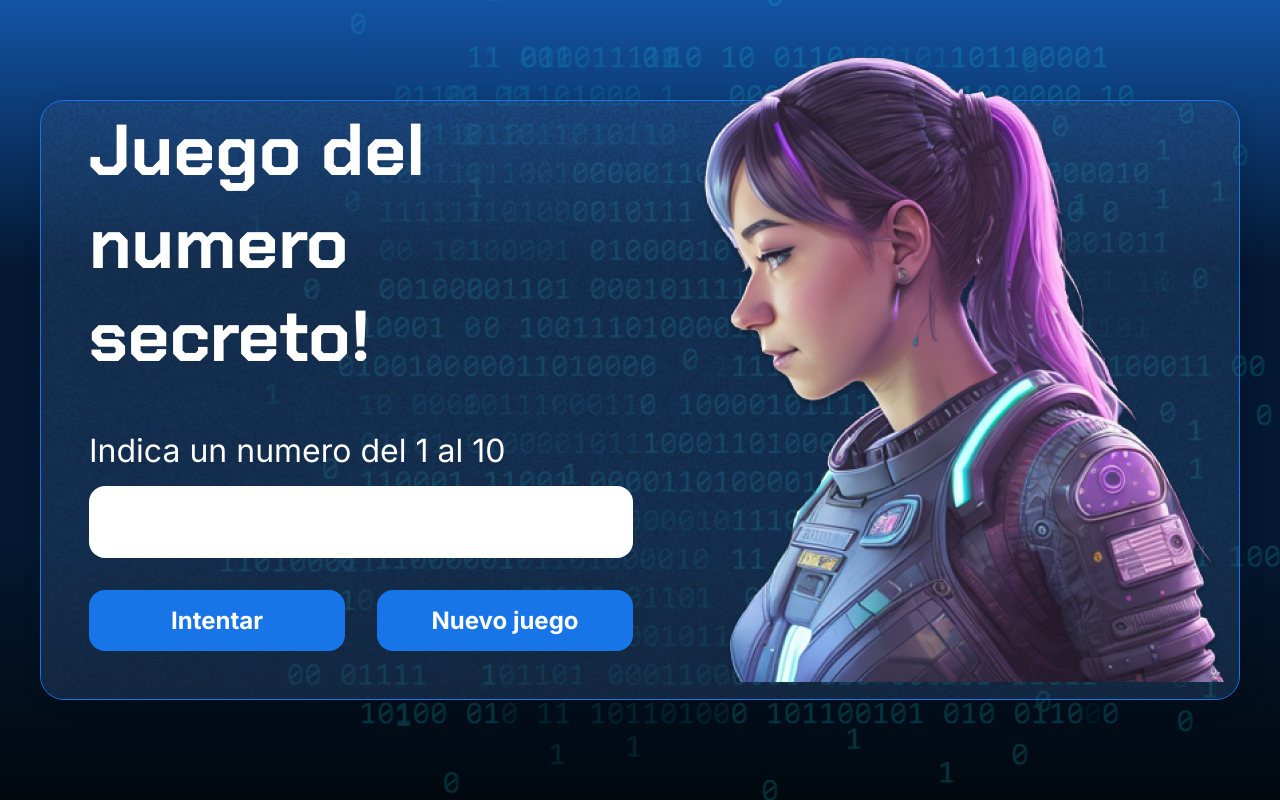
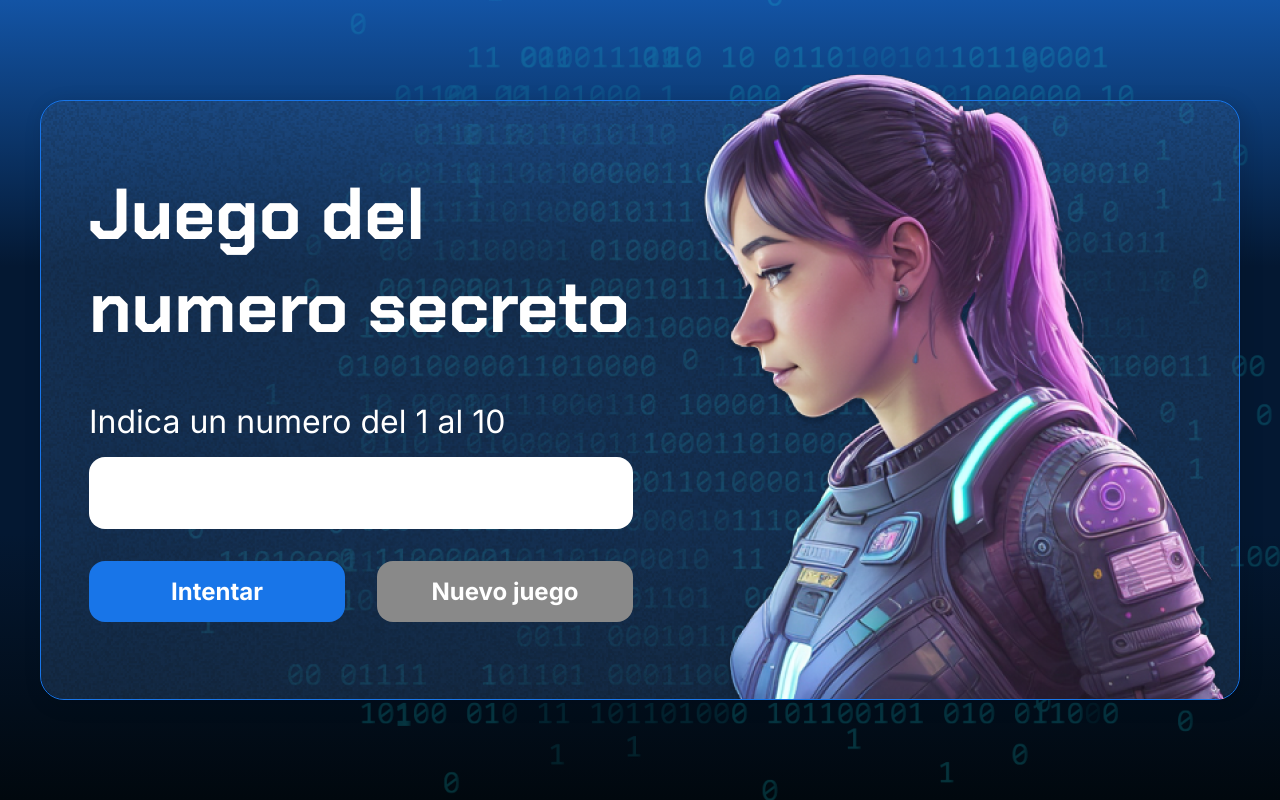
Before and after one commit to Ycarrascom/logica-programacion-2-ProyectoInicial, a plain HTML site: page index.html in a window 1280 px wide. Both pictures are taken after a click on the button "Nuevo juego". Drawn offline with Linux system fonts and the light colour scheme.

Commit message:
le damos la funcionalidad de cero al boton de nuevo juego

```diff
--- a/app.js
+++ b/app.js
@@ -4,9 +4,9 @@ titulo.innerHTML = 'Juego del numero secreto';
 let parrafo = document.querySelector('p');
 parrafo.innerHTML = 'Indica un numero del 1 al 10';*/
 
-numeroSecreto = generarNumeroSecreto();
+let numeroSecreto = 0;
 console.log(numeroSecreto);
-let intentos = 1;
+let intentos = 0;
 
 function asignarTextoElemento(elemento, texto) {
     let elementoHTML = document.querySelector(elemento);
@@ -49,6 +49,24 @@ function generarNumeroSecreto() {
 
 }
 
+function reiniciarJuego() {
+//limpiarCaja();
+    limpiarCaja();
 
-asignarTextoElemento('h1', 'Juego del numero secreto!');
-asignarTextoElemento('p', 'Indica un numero del 1 al 10');
+//indicar mensaje de intervalo de numeros
+   condicionesIniciales();
+//generar el numero aleatorio lo volvemos a invocar desde la variable
+//deshabilitar el boton de nuevo juego
+    document.querySelector('#reiniciar').setAttribute('disabled', true);
+//inicializar los intentos
+
+}
+
+function condicionesIniciales() {
+    asignarTextoElemento('h1', 'Juego del numero secreto');
+    asignarTextoElemento('p', 'Indica un numero del 1 al 10');
+    numeroSecreto = generarNumeroSecreto();
+    intentos = 1;
+
+}
+mensajesIniciales();
--- a/index.html
+++ b/index.html
@@ -24,7 +24,7 @@
                 <input type="number" id="valorUsuario" min="1" max="10" class="container__input">
                 <div class="chute container__botones">
                     <button onclick="verificarIntento();" class="container__boton">Intentar</button>
-                    <button class="container__boton" id="reiniciar" disable>Nuevo juego</button>
+                    <button onclick="reiniciarJuego();" class="container__boton" id="reiniciar" disable>Nuevo juego</button>
                 </div>
             </div>
             <img src="./img/ia.png" alt="Una persona mirando a la izquierda" class="container__imagen-persona" />
```
